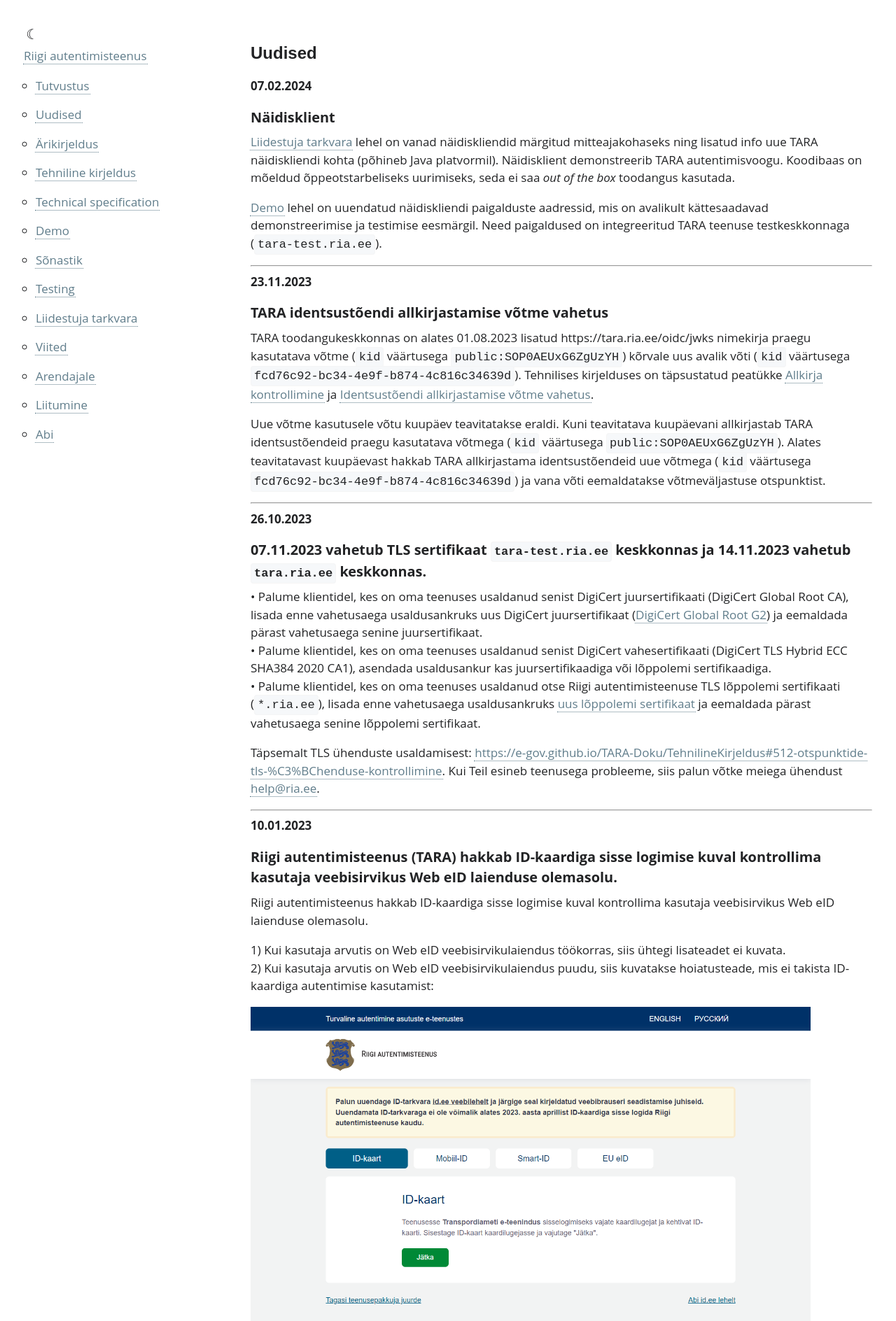
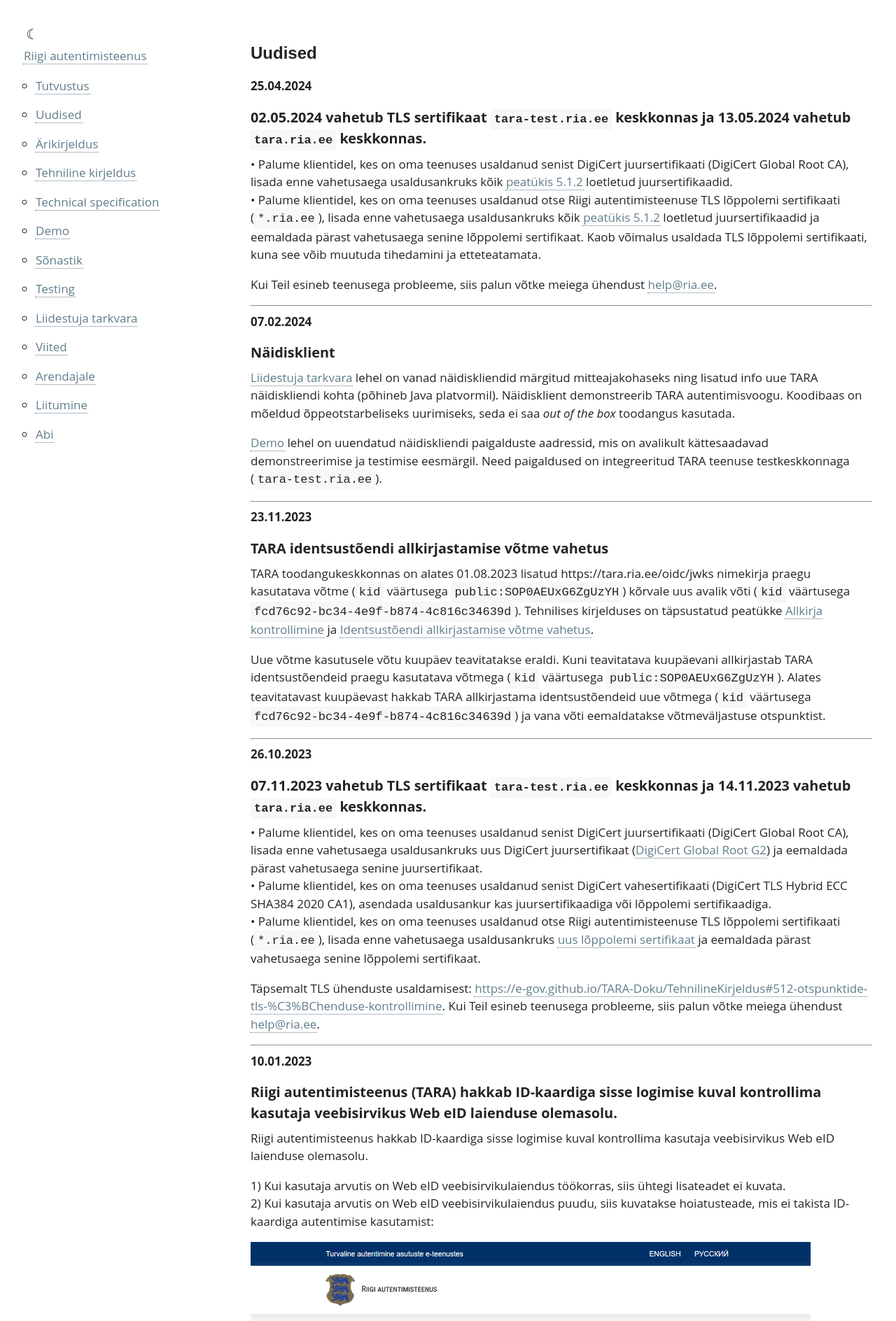
Before and after one commit to e-gov/TARA-Doku, a Jekyll site: the page built from Uudised.md, in a window 1280 px wide. Shown: the top 1888 px of the page at 70% size. Built offline with Jekyll 4.4.1, drawn with Linux system fonts in a browser that asks for light colours; our own code applies the rules of GitHub Pages for plain Markdown files; some of the changed text lies outside the part shown.

Commit message:
AUT-1650 TLS end-entity certificate removal, CA root certificate additions

```diff
--- a/Uudised.md
+++ b/Uudised.md
@@ -3,6 +3,15 @@ permalink: Uudised
 ---
 
 # Uudised
+
+**25.04.2024**
+## 02.05.2024 vahetub TLS sertifikaat `tara-test.ria.ee` keskkonnas ja 13.05.2024 vahetub `tara.ria.ee` keskkonnas.
+• Palume klientidel, kes on oma teenuses usaldanud senist DigiCert juursertifikaati (DigiCert Global Root CA), lisada enne vahetusaega usaldusankruks kõik [peatükis 5.1.2](https://e-gov.github.io/TARA-Doku/TehnilineKirjeldus#512-otspunktide-tls-%C3%BChenduse-kontrollimine) loetletud juursertifikaadid.<br/>
+• Palume klientidel, kes on oma teenuses usaldanud otse Riigi autentimisteenuse TLS lõppolemi sertifikaati (`*.ria.ee`), lisada enne vahetusaega usaldusankruks kõik [peatükis 5.1.2](https://e-gov.github.io/TARA-Doku/TehnilineKirjeldus#512-otspunktide-tls-%C3%BChenduse-kontrollimine) loetletud juursertifikaadid ja eemaldada pärast vahetusaega senine lõppolemi sertifikaat. Kaob võimalus usaldada TLS lõppolemi sertifikaati, kuna see võib muutuda tihedamini ja etteteatamata.<br/>
+
+Kui Teil esineb teenusega probleeme, siis palun võtke meiega ühendust [help@ria.ee](mailto:help@ria.ee).
+
+___
 
 **07.02.2024**
 ## Näidisklient
```
Also changed, not shown: TehnilineKirjeldus.md (+15 -4 lines).
